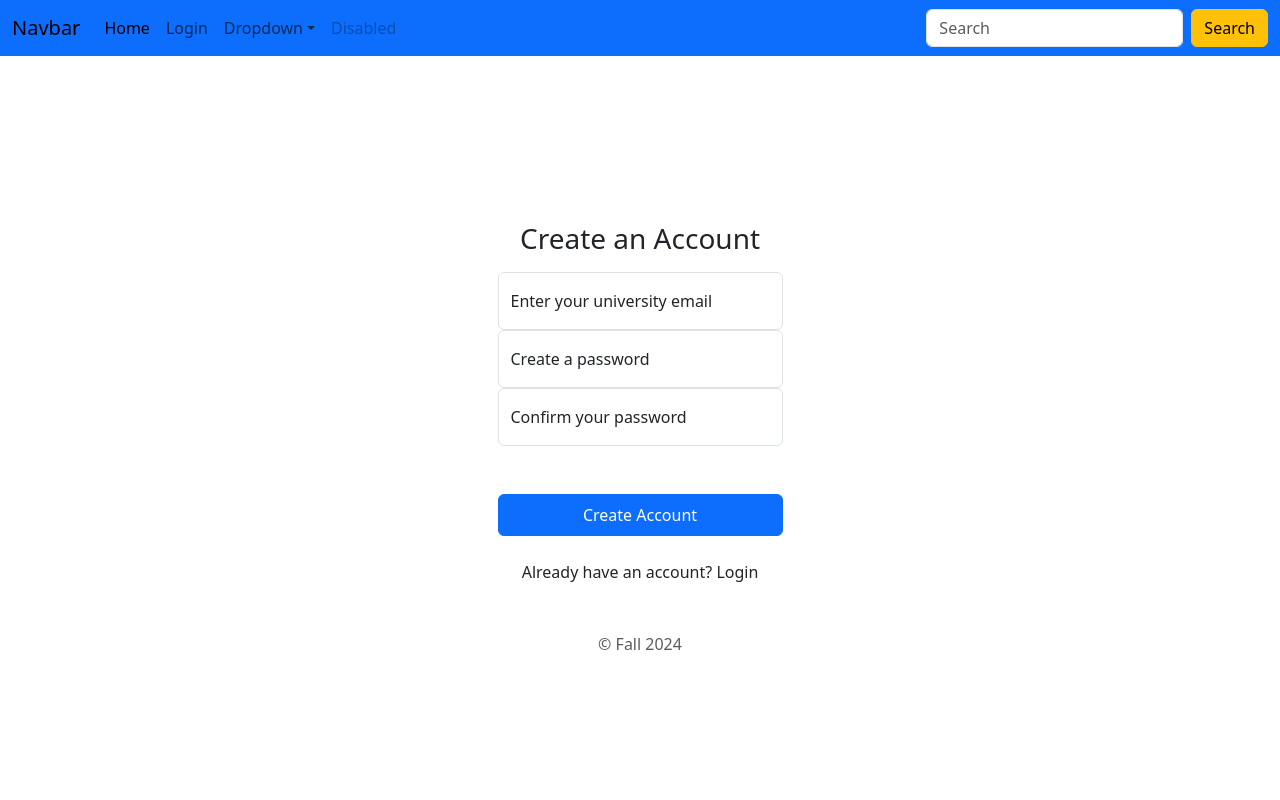
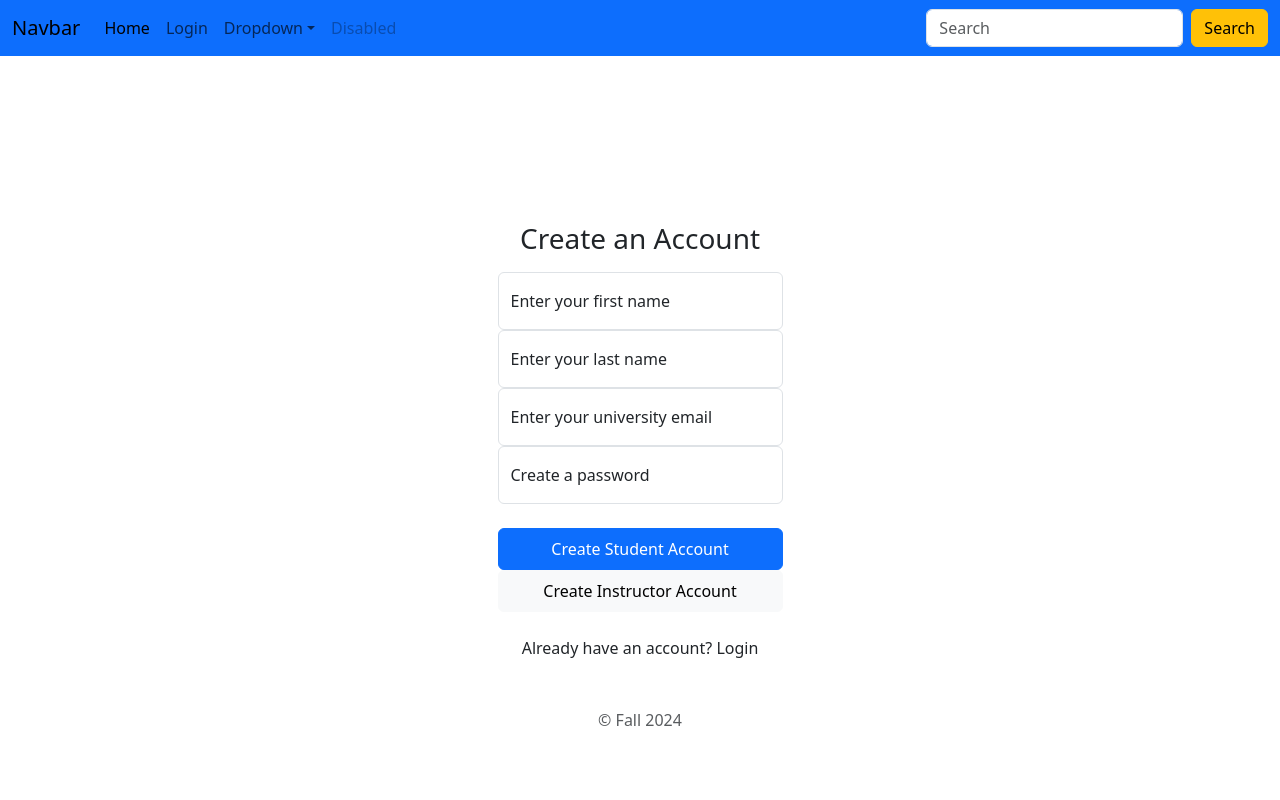
Before and after one commit to benjaminsunliu/Group6-SOEN341_Project_F24, a React (Create React App) app in the folder client/: page /create-account in a window 1280 px wide. Shown: the top 800 px of the page. Built offline with nearby package versions, Linux system fonts and the light colour scheme.

Commit message:
Updated Login and sign up forms

```diff
--- a/client/src/components/GroupForm.css
+++ b/client/src/components/GroupForm.css
@@ -1,5 +1,5 @@
 .GroupForm-form {
-    background-color: #D3D3D3;
+    background-color: #f4c109;
     padding: 2rem;
     margin: 0 auto 1rem;
     display: flex;
--- a/client/src/components/SingleFileUploader.css
+++ b/client/src/components/SingleFileUploader.css
@@ -1,5 +1,5 @@
 .upload-form {
-    background-color: #D3D3D3;
+    background-color: #f4c109;
     padding: 2rem;
     margin: 0 auto 1rem;
     width: 50%;
--- a/client/src/components/StudentChecklist.jsx
+++ b/client/src/components/StudentChecklist.jsx
@@ -1,3 +1,4 @@
+// TODO: Figure out how to combine students and selectionHandler as prop
 const StudentChecklist = ({ students, selectionHandler }) => {
     return (
         <>
--- a/client/src/pages/CreateAccount.jsx
+++ b/client/src/pages/CreateAccount.jsx
@@ -1,18 +1,50 @@
+import { useState } from "react";
 import { Link } from "react-router-dom";
 
 const CreateAccount = (props) => {
+
+    // TODO: Set up create account on the server side
+    const loginHandler = () => {
+        alert(`Created an account with name ${firstName} ${lastName}`);
+    }
+
+    const [firstName, setFirstName] = useState('');
+    const [lastName, setLastName] = useState('');
+    const [email, setEmail] = useState('');
+    const [password, setPassword] = useState('');
+
     return (
     <div class="container" style={{ padding: "13% 0%" }}>
         <main class="form-signin m-auto" style={{ width: "25%" }}>
-    <form>
+        <form onSubmit={loginHandler}>
             <h1 class="h3 mb-3 fw-normal">Create an Account</h1>
-
+            <div class="form-floating">
+            <input
+                type="text"
+                class="form-control"
+                id="floatingInput"
+                placeholder="First Name"
+                onChange = {e => setFirstName(e.target.value)}
+            />
+            <label for="floatingInput">Enter your first name</label>
+            </div>
+            <div class="form-floating">
+            <input
+                type="text"
+                class="form-control"
+                id="floatingInput"
+                placeholder="Last Name"
+                onChange = {e => setLastName(e.target.value)}
+            />
+            <label for="floatingInput">Enter your last name</label>
+            </div>
             <div class="form-floating">
             <input
                 type="email"
                 class="form-control"
                 id="floatingInput"
                 placeholder="name@example.com"
+                onChange = {e => setEmail(e.target.value)}
             />
             <label for="floatingInput">Enter your university email</label>
             </div>
@@ -22,22 +54,17 @@ return (
                 class="form-control"
                 id="floatingPassword"
                 placeholder="Password"
+                onChange = {e => setPassword(e.target.value)}
             />
             <label for="floatingPassword">Create a password</label>
             </div>
-        <div class="form-floating">
-        <input
-            type="password"
-            class="form-control"
-            id="floatingPassword"
-            placeholder="Password"
-        />
-        <label for="floatingPassword">Confirm your password</label>
-        </div>
-        <br/>
             <br/>
             <button class="btn btn-primary w-100 py-2" type="submit">
-        Create Account
+            Create Student Account
+            </button>
+            <br/>
+            <button class="btn btn-light w-100 py-2" type="submit">
+            Create Instructor Account
             </button>
             <br/>
             <br/>
--- a/client/src/pages/InstructorDashboard.jsx
+++ b/client/src/pages/InstructorDashboard.jsx
@@ -3,6 +3,7 @@ import TabContainer from "../components/TabContainer";
 import Button from "../components/Button";
 import SingleFileUploader from "../components/SingleFileUploader";
 import GroupForm from "../components/GroupForm"
+import StudentTable from "../components/StudentTable";
 
 const InstructorDashboard = (props) => {
 
@@ -45,8 +46,8 @@ const InstructorDashboard = (props) => {
       label: "Students",
       content:
         <div class="Dashboard-contents">
-          {/*<StudentTable tableContents={{ headers: tableHeaders, contents: students}}/>*/}
-          <SingleFileUploader fileDescription="Course Roster" fileExtension=".csv"/>
+          <StudentTable tableContents={{ headers: tableHeaders, contents: students}}/>
+          {/*<SingleFileUploader fileDescription="Course Roster" fileExtension=".csv"/>*/}
         </div>
     },
     { id: "groups",
--- a/client/src/pages/Login.jsx
+++ b/client/src/pages/Login.jsx
@@ -1,10 +1,18 @@
 import { Link } from "react-router-dom";
+import { useState } from "react";
 
 const Login = (props) => {
+  const [email, setEmail] = useState('');
+  const [password, setPassword] = useState('');
+
+  const loginHandler = () => {
+    alert(`Logged into an account with ${email} ${password}`);
+}
+
   return (
     <div class="container" style={{ padding: "13% 0%" }}>
       <main class="form-signin m-auto" style={{ width: "25%" }}>
-        <form>
+        <form onSubmit={loginHandler}>
           <h1 class="h3 mb-3 fw-normal">Please login</h1>
 
           <div class="form-floating">
@@ -13,6 +21,7 @@ const Login = (props) => {
               class="form-control"
               id="floatingInput"
               placeholder="name@example.com"
+              onChange={(e) => setEmail(e.target.value)}
             />
             <label for="floatingInput">Email address</label>
           </div>
@@ -22,6 +31,7 @@ const Login = (props) => {
               class="form-control"
               id="floatingPassword"
               placeholder="Password"
+              onChange={(e) => setPassword(e.target.value)}
             />
             <label for="floatingPassword">Password</label>
           </div>
```
Also changed, not shown: client/src/components/GroupForm.jsx (line endings or trailing spaces). Lines whose indentation alone changed are shown as unchanged.
